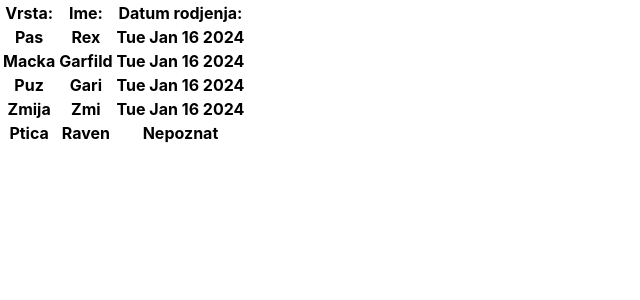
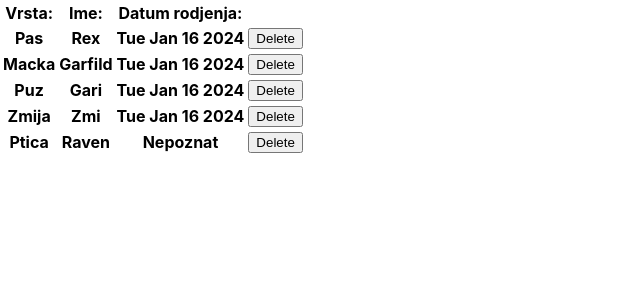
Before and after one commit to BiljanaDa/zooapp, a React (Create React App) app: page / in a window 1280 px wide. Shown: the top 300 px of the page, without its empty margins (0-640 px from the left). Built offline with nearby package versions, Linux system fonts and the light colour scheme.

Commit message:
add remove functionality

```diff
--- a/src/AnimalList.js
+++ b/src/AnimalList.js
@@ -8,6 +8,17 @@ function AnimalList() {
     { vrsta: "Zmija", ime: "Zmi", datumRodjenja: new Date() },
     { vrsta: "Ptica", ime: "Raven" },
   ]);
+
+  const removeAnimal = (index) => {
+    // setAnimals([...animals.slice(0, index), ...animals.slice(index + 1)]);
+
+    // const items = animals.filter((item) => animals.indexOf(item) !== index);
+    // setAnimals([...items.slice(0, index + 1), ...items.slice(index + 1)]);
+
+    setAnimals((prevAnimals) =>
+      prevAnimals.filter((element, i) => i !== index)
+    );
+  };
 
   return (
     <table>
@@ -28,6 +39,9 @@ function AnimalList() {
                 ? animal.datumRodjenja.toDateString()
                 : "Nepoznat"}
             </th>
+            <th>
+              <button onClick={() => removeAnimal(index)}>Delete</button>
+            </th>
           </tr>
         ))}
       </tbody>
```
